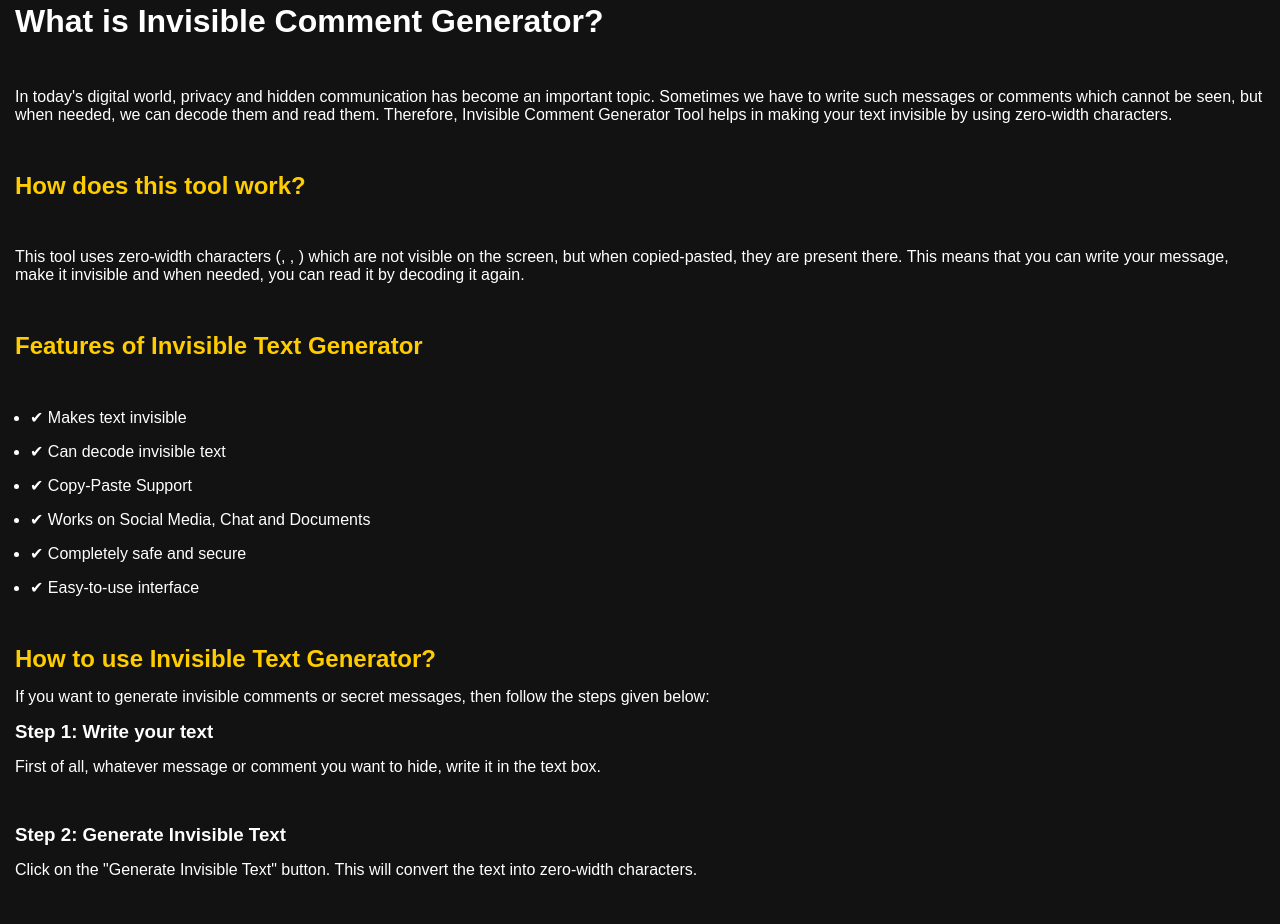
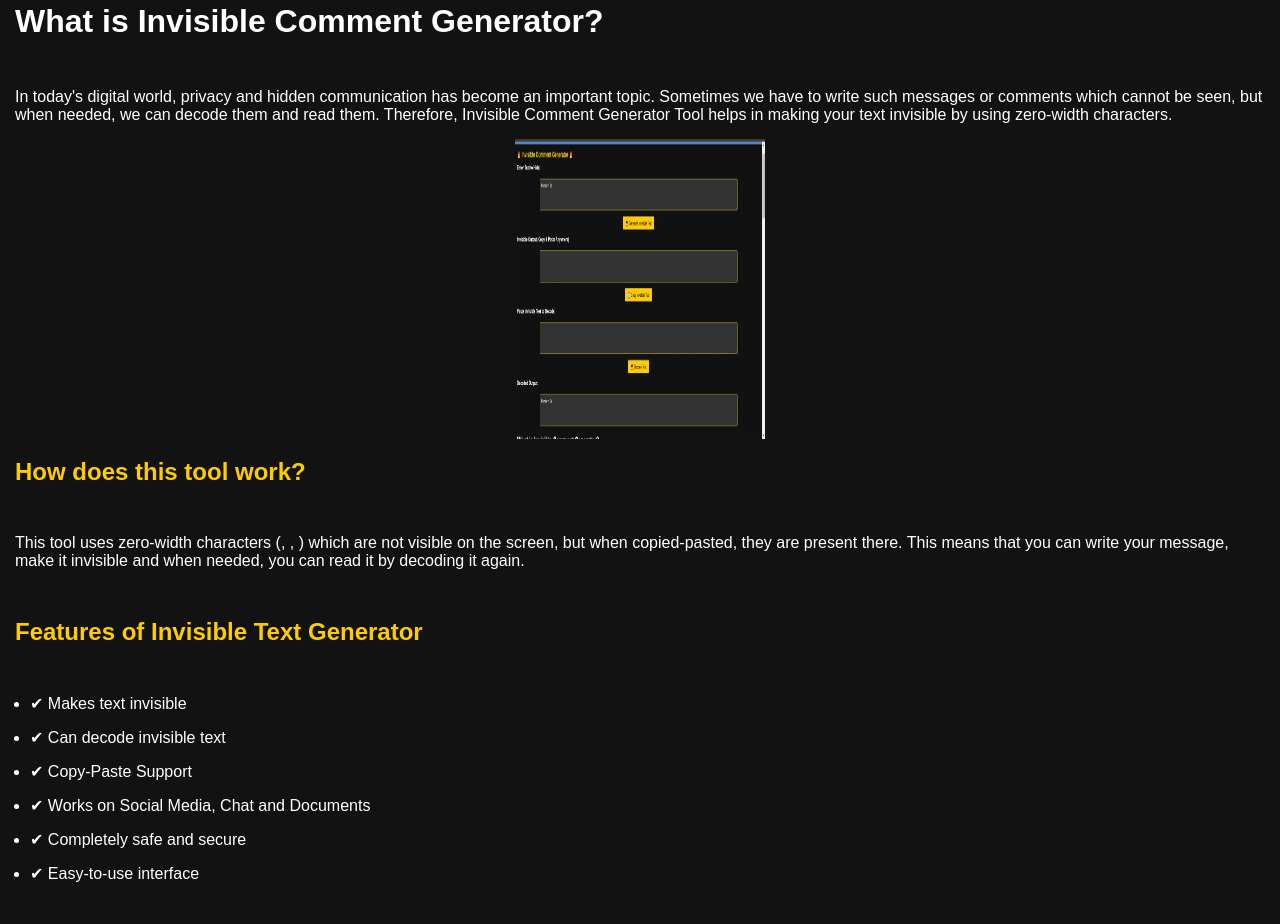
Before and after one commit to PandavDa/Tools, a plain HTML site: page invisible-comment.html in a window 1280 px wide. Shown: the part 988-1912 px from the top of the page. Drawn offline with Linux system fonts and the light colour scheme.

Commit message:
invisible-comment.html

```diff
--- a/invisible-comment.html
+++ b/invisible-comment.html
@@ -251,7 +251,9 @@ h1, h2, p, h3, h4, ul, li {
 <h1>What is Invisible Comment Generator?</h1>
 <p><br></p>
 <p>In today&apos;s digital world, privacy and hidden communication has become an important topic. Sometimes we have to write such messages or comments which cannot be seen, but when needed, we can decode them and read them. Therefore, Invisible Comment Generator Tool helps in making your text invisible by using zero-width characters.</p>
-<p><br></p>
+<p> <center>
+<img src="Invisible-Comment-Generator.webp" alt="Invisible Comment Generator, Tiktok Invisible Comment Generator, Decode Invisible Comment" width="250" height="300">
+    </center></p>
 <h2>How does this tool work?</h2>
 <p><br></p>
 <p>This tool uses zero-width characters (, &zwnj;, &zwj;) which are not visible on the screen, but when copied-pasted, they are present there. This means that you can write your message, make it invisible and when needed, you can read it by decoding it again.</p>
```
